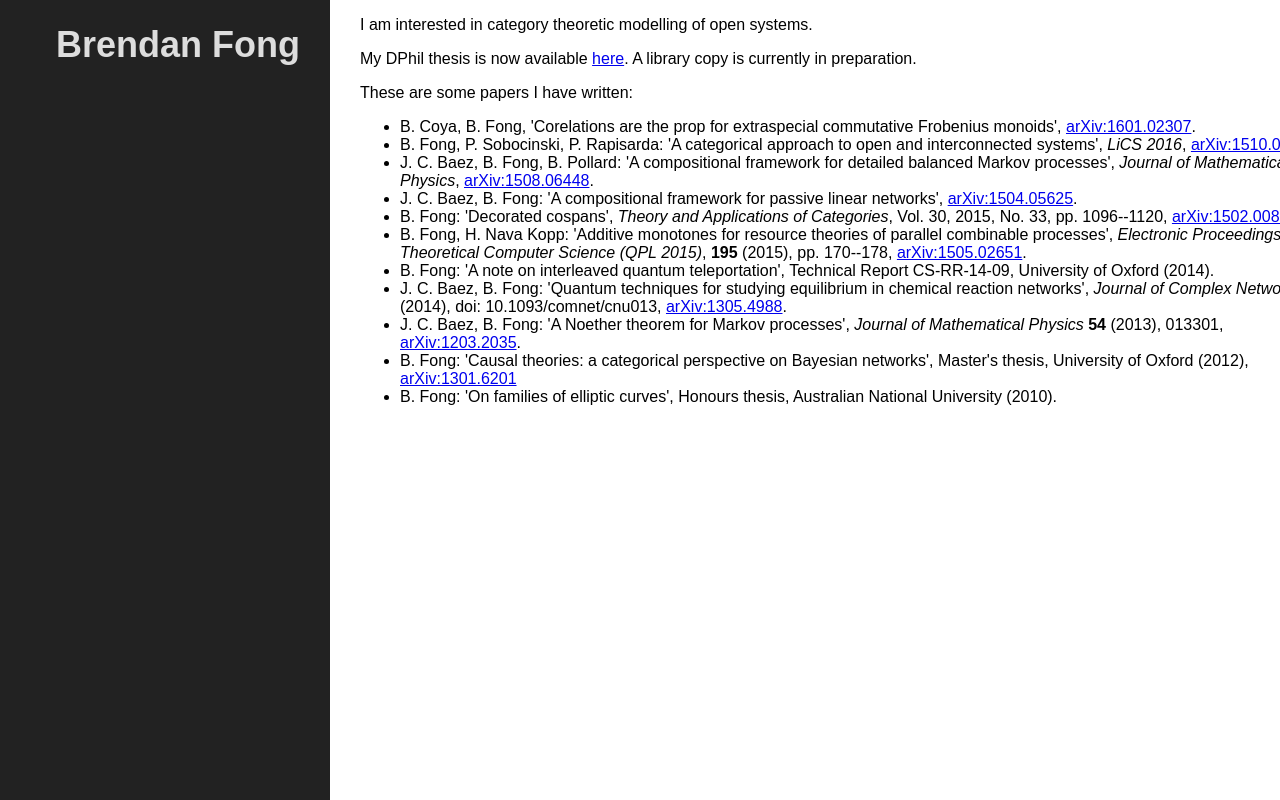
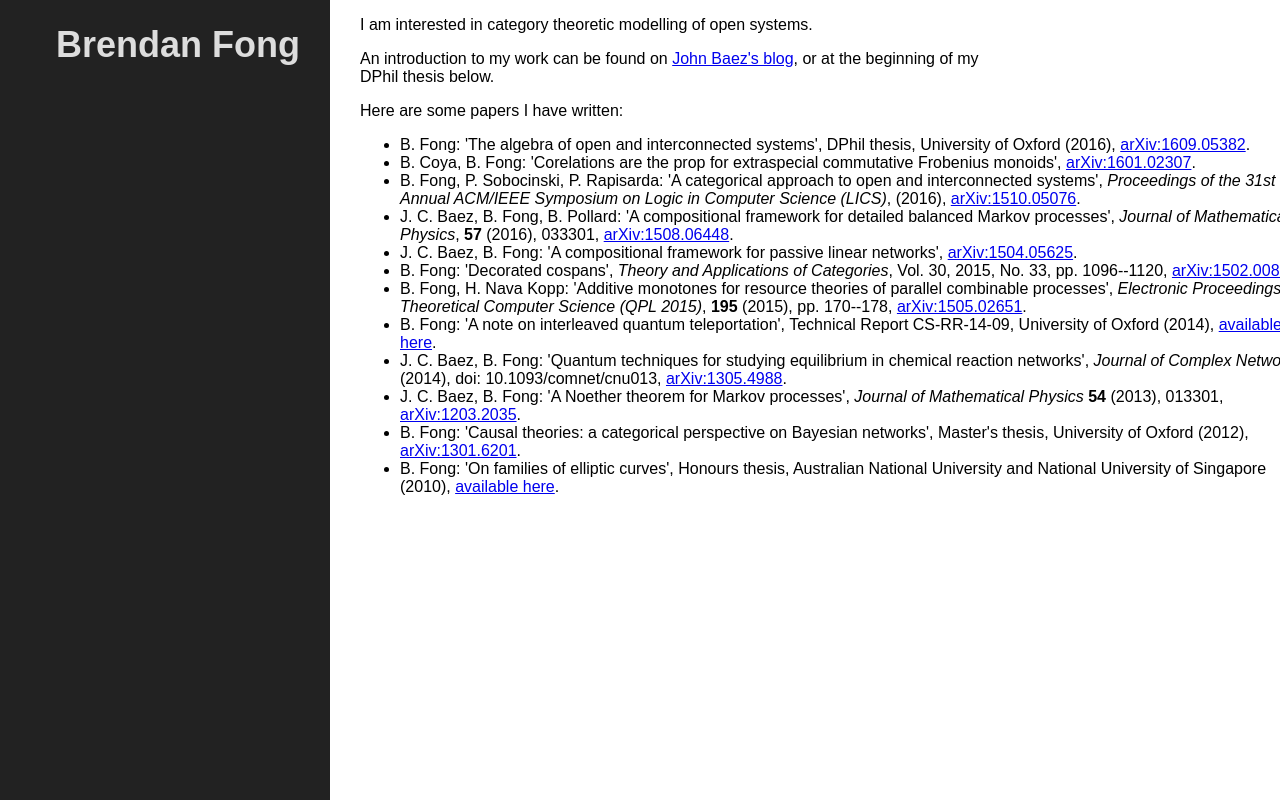
Before and after one commit to brendanfong/turtle, a plain HTML site: page index.html in a window 1280 px wide. Shown: the top 800 px of the page. Drawn offline with Linux system fonts and the light colour scheme.

Commit message:
version for kan ii announcement

```diff
--- a/index.html
+++ b/index.html
@@ -29,34 +29,44 @@
 	</div>
 	<div class="main">
 		<p>
-		I am interested in category theoretic modelling of open systems.
+		I am interested in category theoretic modelling of open
+		systems.
 		</p>
 
 		<p>
-		My DPhil thesis is now available <a
-		href="http://math.ucr.edu/home/baez/thesis_fong.pdf">here</a>.
-		A library copy is currently in preparation.
+		An introduction to my work can be found on <a href="https://johncarlosbaez.wordpress.com/2016/10/23/open-and-interconnected-systems/">John
+		Baez's blog</a>, or
+		at the beginning of my DPhil thesis below.
 		</p>
+
 		<p>
-		These are some papers I have written:
+		Here are some papers I have written:
 		</p>
 <ul>
   <li>
-  B. Coya, B. Fong, 'Corelations are the prop for extraspecial
+  B. Fong: 'The algebra of open and interconnected systems', DPhil thesis,
+  University of Oxford (2016),
+  <a href="http://arxiv.org/abs/1609.05382">arXiv:1609.05382</a>.
+  </li>
+
+  <li>
+  B. Coya, B. Fong: 'Corelations are the prop for extraspecial
   commutative Frobenius monoids',
   <a href="http://arxiv.org/abs/1601.02307">arXiv:1601.02307</a>.
   </li>
 
   <li>
   B. Fong, P. Sobocinski, P. Rapisarda: 'A categorical approach to
-  open and interconnected systems', <em>LiCS 2016</em>,
-  <a href="http://arxiv.org/abs/1510.05076">arXiv:1510.05076</a>
+  open and interconnected systems', <em>Proceedings of the 31st Annual ACM/IEEE
+	  Symposium on Logic in Computer Science (LICS)</em>, (2016),
+  <a href="http://arxiv.org/abs/1510.05076">arXiv:1510.05076</a>.
   </li>
 
   <li>
   J. C. Baez, B. Fong, B. Pollard: 'A compositional framework for
   detailed balanced Markov processes',
   <em>Journal of Mathematical Physics</em>,
+  <b>57</b> (2016), 033301,
   <a href="http://arxiv.org/abs/1508.06448">arXiv:1508.06448</a>.
   </li>
 
@@ -83,7 +93,8 @@
 
   <li>
   B. Fong: 'A note on interleaved quantum teleportation',
-  Technical Report CS-RR-14-09, University of Oxford (2014).
+  Technical Report CS-RR-14-09, University of Oxford (2014),
+  <a href="interleaved_teleportation.pdf">available here</a>.
   </li>
 
   <li>
@@ -104,11 +115,12 @@
   <li>
   B. Fong: 'Causal theories: a categorical perspective on Bayesian
   networks', Master's thesis, University of Oxford (2012),
-  <a href="http://arxiv.org/abs/1301.6201">arXiv:1301.6201</a>
+  <a href="http://arxiv.org/abs/1301.6201">arXiv:1301.6201</a>.
 
   <li>
   B. Fong: 'On families of elliptic curves', Honours thesis, Australian National
-  University (2010).
+  University and National University of Singapore (2010),
+  <a href="fong_honours_thesis.pdf">available here</a>.
   </li>
 </ul>
 
```
